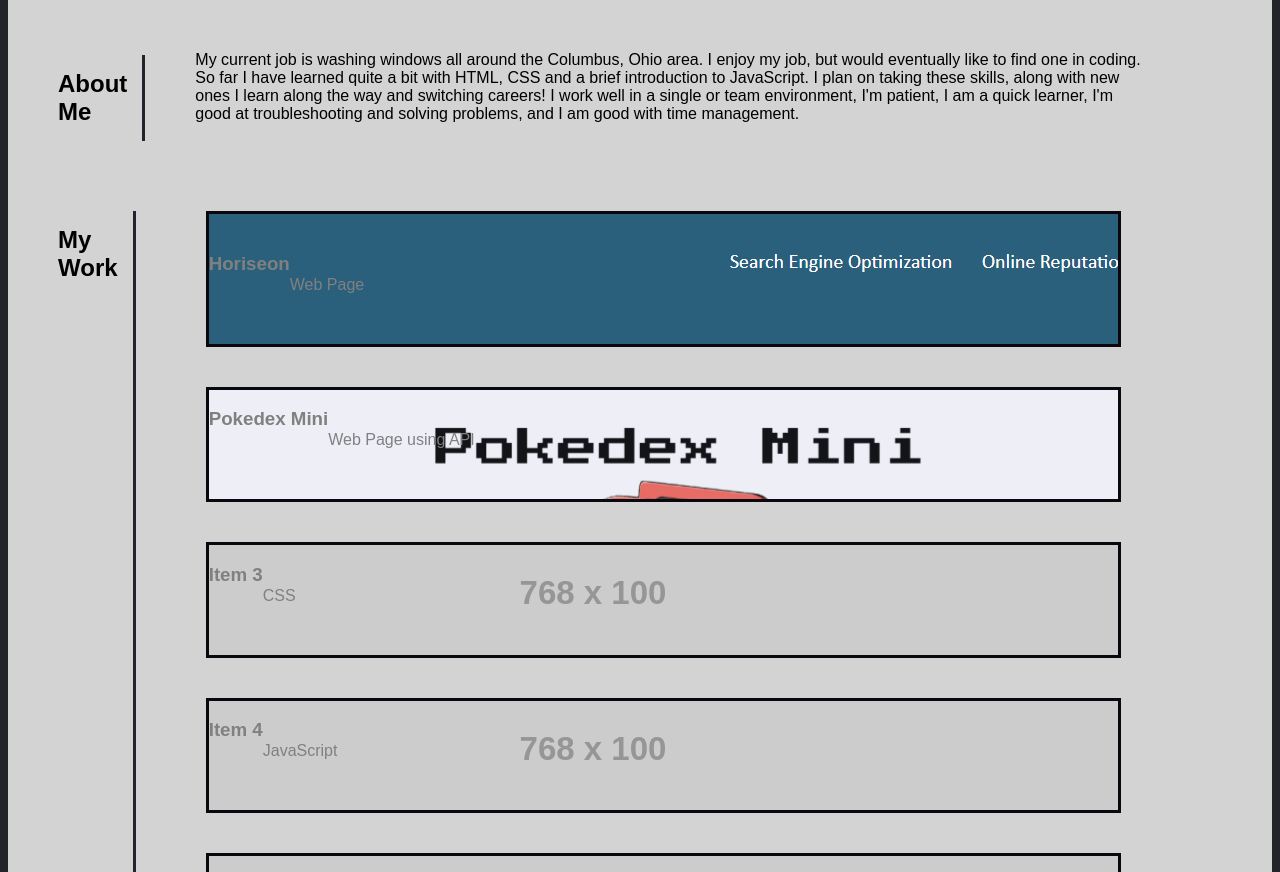
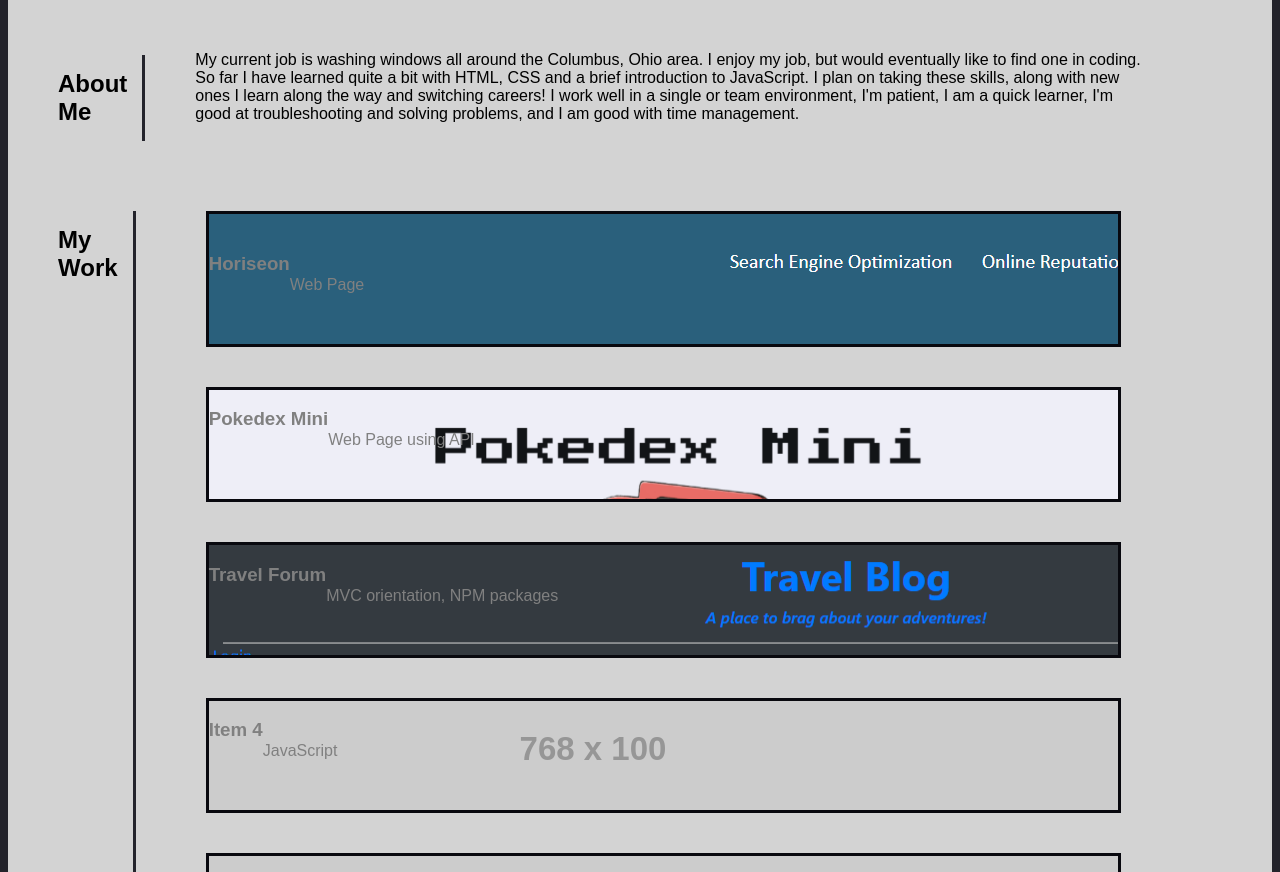
Before and after one commit to Jdanders99/Self-Portfolio, a plain HTML site: page index.html in a window 1280 px wide. Shown: the part 228-1100 px from the top of the page. Drawn offline with Linux system fonts and the light colour scheme; placeholder pictures from the web are drawn by us.

Commit message:
Updated index html to include project 2 web page

```diff
--- a/assets/css/style.css
+++ b/assets/css/style.css
@@ -145,6 +145,10 @@ address > a:hover {
     background-image: url(https://via.placeholder.com/768x100.png/000000/FFFFFF/?text=Coming+Soon);
 }
 
+.travelforum {
+    background-image: url(../images/travelforum.png);
+}
+
 @media screen and (max-width: 980px) {
     .section p {
         flex-basis: 75%
--- a/index.html
+++ b/index.html
@@ -48,9 +48,9 @@
                     <h3>Pokedex Mini</h3>
                     <span>Web Page using API</span>
                 </a>
-                <a href="#" class="flex-box placeholder">
-                    <h3>Item 3</h3>
-                    <span>CSS</span>
+                <a href="https://travel-forum-p2.herokuapp.com/" class="flex-box travelforum">
+                    <h3>Travel Forum</h3>
+                    <span>MVC orientation, NPM packages</span>
                 </a>
                 <a href="#" class="flex-box placeholder">
                     <h3>Item 4</h3>
```
Also changed, not shown: assets/images/travelforum.png (added).
